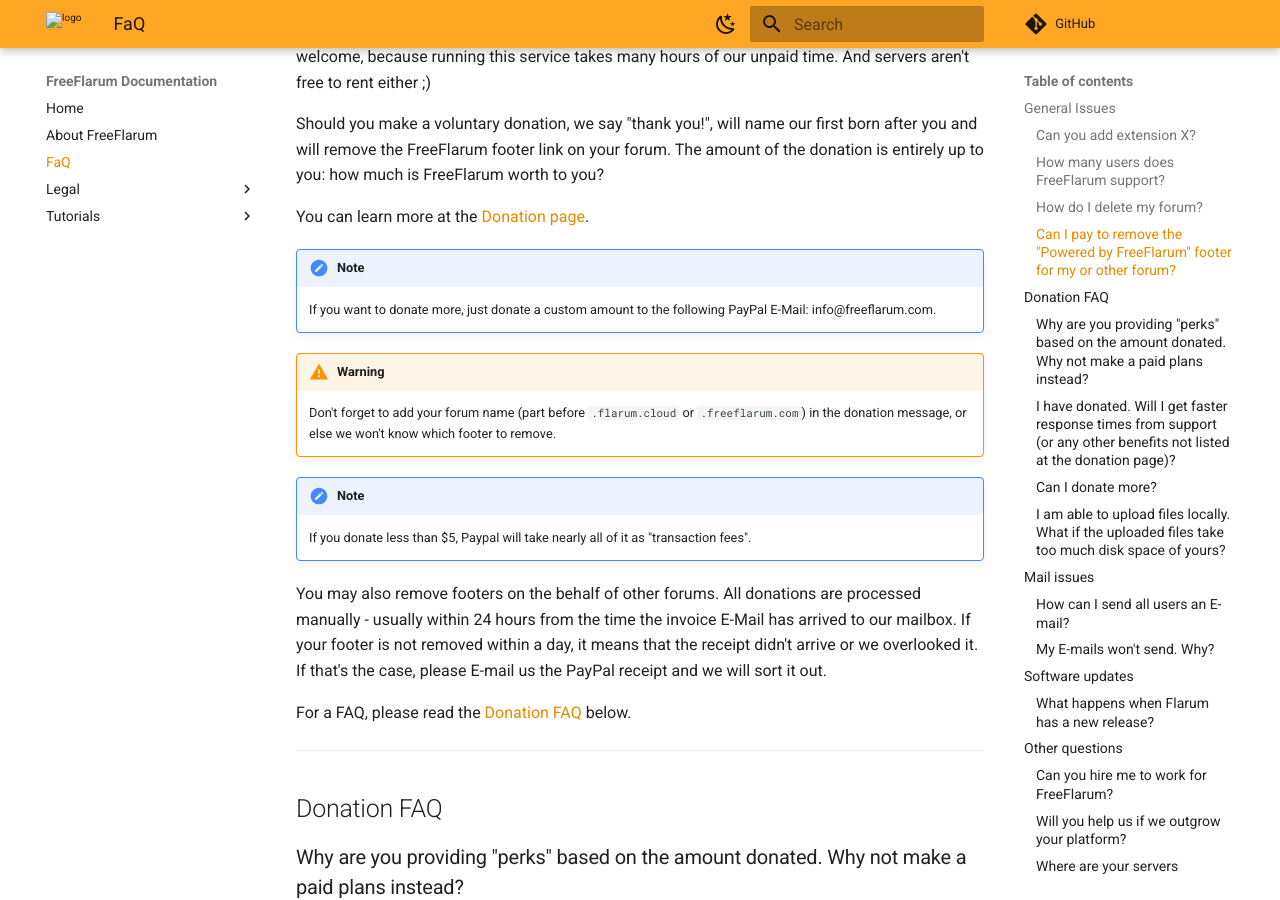
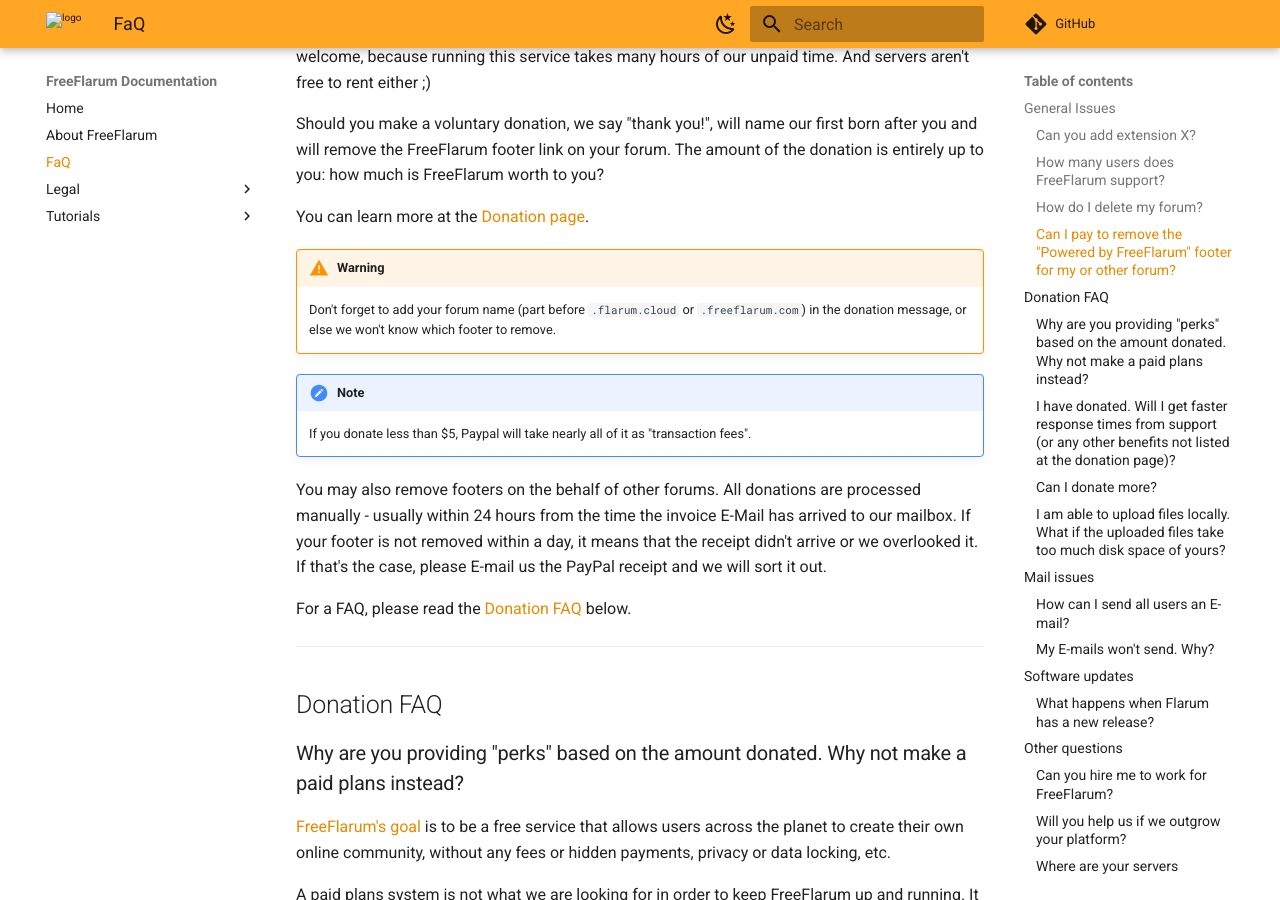
Before and after one commit to FreeFlarum/freeflarum.com, an MkDocs documentation site: the page built from docs/faq.md, in a window 1280 px wide and 900 px high, scrolled down 887 px. Built offline with MkDocs 1.6.1 and Material for MkDocs 9.7.7, drawn with Linux system fonts in a browser that asks for light colours; comment, search, counter and statistics services are not loaded; some of the changed text lies outside the part shown.

Commit message:
Update faq.md

```diff
--- a/docs/faq.md
+++ b/docs/faq.md
@@ -27,8 +27,6 @@
 
 You can learn more at the [Donation page](/settings/donate).
 
-!!! note
-    If you want to donate more, just donate a custom amount to the following PayPal E-Mail: info@freeflarum.com.
 
 !!! warning
     Don't forget to add your forum name (part before `.flarum.cloud` or `.freeflarum.com`) in the donation message, or else we won't know which footer to remove.
```
Also changed, not shown: other parts of docs/faq.md (+1 -1 lines).
